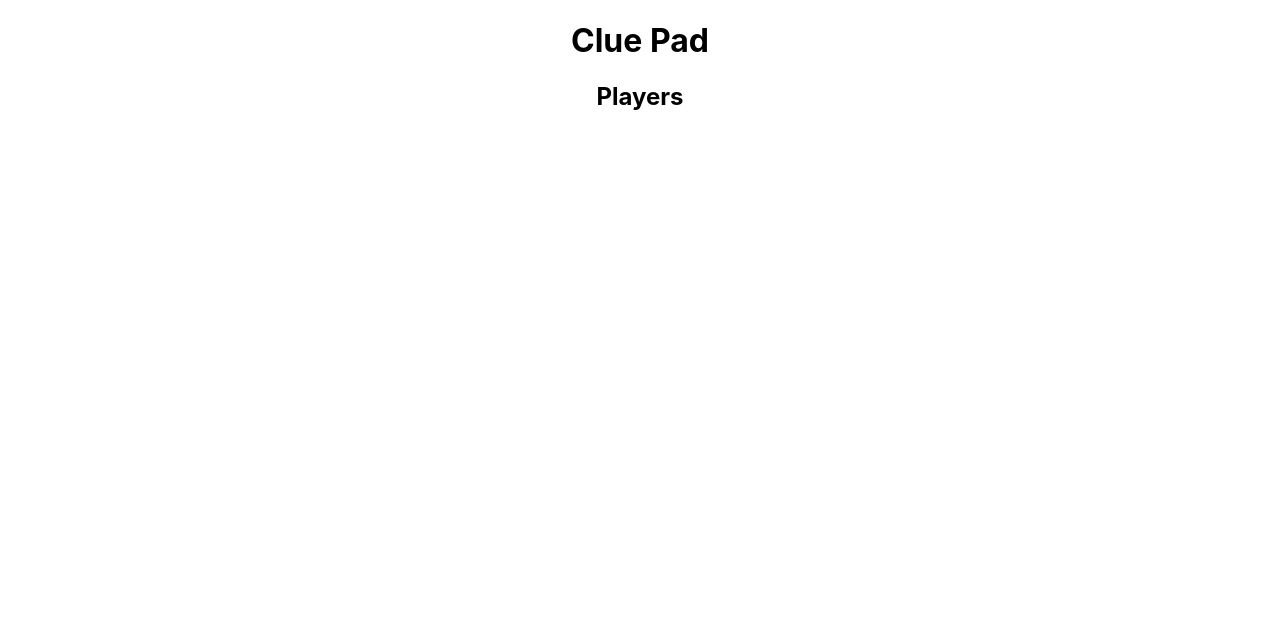
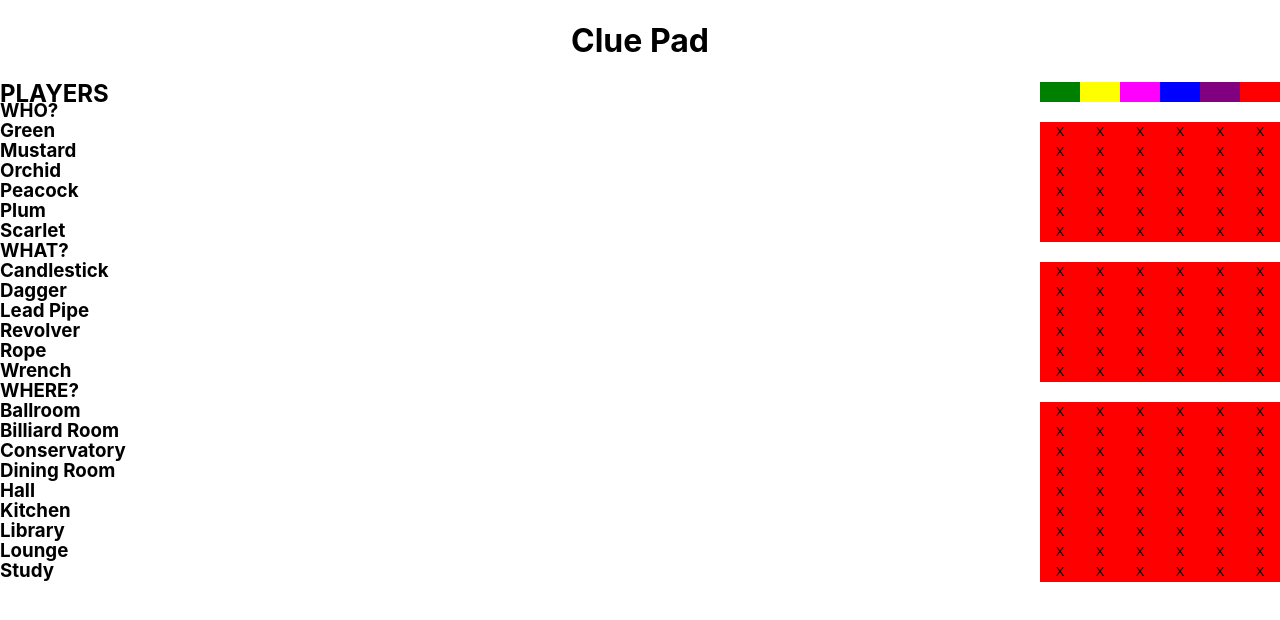
Before and after one commit to pungprakearti/cluepad-react, a React (Create React App) app: page / in a window 1280 px wide. Shown: the top 620 px of the page. Built offline with nearby package versions, Linux system fonts and the light colour scheme.

Commit message:
Created structure

```diff
--- a/src/components/Cell.module.scss
+++ b/src/components/Cell.module.scss
@@ -0,0 +1,9 @@
+@import '/src/main.scss';
+
+.selected {
+  background-color: red;
+}
+
+.cell {
+  @include cell;
+}
--- a/src/components/Cell.tsx
+++ b/src/components/Cell.tsx
@@ -3,12 +3,12 @@ import styles from './Cell.module.scss'
 
 type Props = {
   selected: boolean
-  number: number
+  name: string
 }
 
-const Cell: React.FC<Props> = ({ selected = false, number = 0 }) => (
+const Cell: React.FC<Props> = ({ selected = false, name }) => (
   <button
-    name={number.toString()}
+    name={name.toString()}
     className={cx(styles.cell, { [styles.selected]: selected })}
   >
     {selected ? 'X' : ''}
--- /dev/null
+++ b/src/components/CluePad.module.scss
@@ -0,0 +1,54 @@
+@import '/src/main.scss';
+
+.cell,
+.leftCell {
+  @include cell;
+}
+
+.leftCell {
+  width: 100px;
+  margin-right: auto;
+  text-align: left;
+}
+
+.row {
+  display: flex;
+  justify-content: center;
+}
+
+.players,
+.sectionTitle {
+  text-transform: uppercase;
+}
+
+.players,
+.sectionTitle,
+.sectionItem {
+  line-height: 1;
+  margin: 0;
+  margin-right: auto;
+}
+
+.green {
+  background-color: green;
+}
+
+.mustard {
+  background-color: yellow;
+}
+
+.orchid {
+  background-color: magenta;
+}
+
+.peacock {
+  background-color: blue;
+}
+
+.plum {
+  background-color: purple;
+}
+
+.scarlet {
+  background-color: red;
+}
--- a/src/components/CluePad.tsx
+++ b/src/components/CluePad.tsx
@@ -1,4 +1,7 @@
 import { useState } from 'react'
+import cx from 'classnames'
+import Cell from './Cell'
+import styles from './CluePad.module.scss'
 
 const CluePad = () => {
   // Create 2d array for tracking selected cells
@@ -7,7 +10,7 @@ const CluePad = () => {
     for (let outerIndex = 0; outerIndex < 7; outerIndex++) {
       let innerArray = []
       for (let innerIndex = 0; innerIndex < 21; innerIndex++) {
-        innerArray.push(false)
+        innerArray.push(true)
       }
       tracker.push(innerArray)
     }
@@ -16,19 +19,98 @@ const CluePad = () => {
 
   const [tracker, setTracker] = useState(initializeTracker())
 
+  // Static text
+  const players = ['Green', 'Mustard', 'Orchid', 'Peacock', 'Plum', 'Scarlet']
+  const weapons = [
+    'Candlestick',
+    'Dagger',
+    'Lead Pipe',
+    'Revolver',
+    'Rope',
+    'Wrench',
+  ]
+  const rooms = [
+    'Ballroom',
+    'Billiard Room',
+    'Conservatory',
+    'Dining Room',
+    'Hall',
+    'Kitchen',
+    'Library',
+    'Lounge',
+    'Study',
+  ]
+
+  // Create clickable cells to keep track of guesses
+  const createCells = (sectionTitle: string, rowNum: number) => {
+    let tempRow = []
+    tempRow.push(
+      <h3 className={styles.sectionItem} key={sectionTitle}>
+        {sectionTitle}
+      </h3>
+    )
+    for (let colNum = 0; colNum < 6; colNum++) {
+      const name = `${colNum}-${rowNum}`
+      tempRow.push(
+        <Cell selected={tracker[colNum][rowNum]} name={name} key={name} />
+      )
+    }
+    return (
+      <div className={styles.row} key={`${sectionTitle}-wrap`}>
+        {tempRow}
+      </div>
+    )
+  }
+
+  // Create top row
+  let topRowEl = []
+  topRowEl.push(
+    <h2 className={cx(styles.leftCell, styles.players)} key='players'>
+      Players
+    </h2>
+  )
+  players.forEach((player) => {
+    topRowEl.push(
+      <div
+        className={cx(styles.cell, styles[player.toLowerCase()])}
+        key={player}
+      >
+        <span className='sr-only'>{`${player} player marker`}</span>
+      </div>
+    )
+  })
+
+  // Create other rows
+  let playersEl = []
+  let weaponsEl = []
+  let roomsEl = []
+  for (let row = 0; row < 21; row++) {
+    if (row < 6) {
+      playersEl.push(createCells(players[row], row))
+    }
+    if (row >= 6 && row < 12) {
+      weaponsEl.push(createCells(weapons[row - 6], row))
+    }
+    if (row >= 12) roomsEl.push(createCells(rooms[row - 12], row))
+  }
+
   return (
     <div>
       <h1>Clue Pad</h1>
       <div>
-        <div>
-          <h2>Players</h2>
-          <div />
-          <div />
-          <div />
-          <div />
-          <div />
-          <div />
+        <div className={styles.row}>{topRowEl}</div>
+        <div className={styles.row}>
+          <h3 className={cx(styles.leftCell, styles.sectionTitle)}>Who?</h3>
         </div>
+        {playersEl}
+        <div className={styles.row}>
+          <h3 className={cx(styles.leftCell, styles.sectionTitle)}>What?</h3>
+        </div>
+        {weaponsEl}
+        <div className={styles.row}>
+          <h3 className={cx(styles.leftCell, styles.sectionTitle)}>Where?</h3>
+        </div>
+        {roomsEl}
       </div>
     </div>
   )
--- a/src/index.css
+++ b/src/index.css
@@ -11,3 +11,14 @@ code {
   font-family: source-code-pro, Menlo, Monaco, Consolas, 'Courier New',
     monospace;
 }
+
+.sr-only {
+  position: absolute;
+  width: 1px;
+  height: 1px;
+  padding: 0;
+  margin: -1px;
+  overflow: hidden;
+  clip: rect(0, 0, 0, 0);
+  border: 0;
+}
--- /dev/null
+++ b/src/main.scss
@@ -0,0 +1,5 @@
+@mixin cell() {
+  width: 40px;
+  height: 20px;
+  border: none;
+}
```
